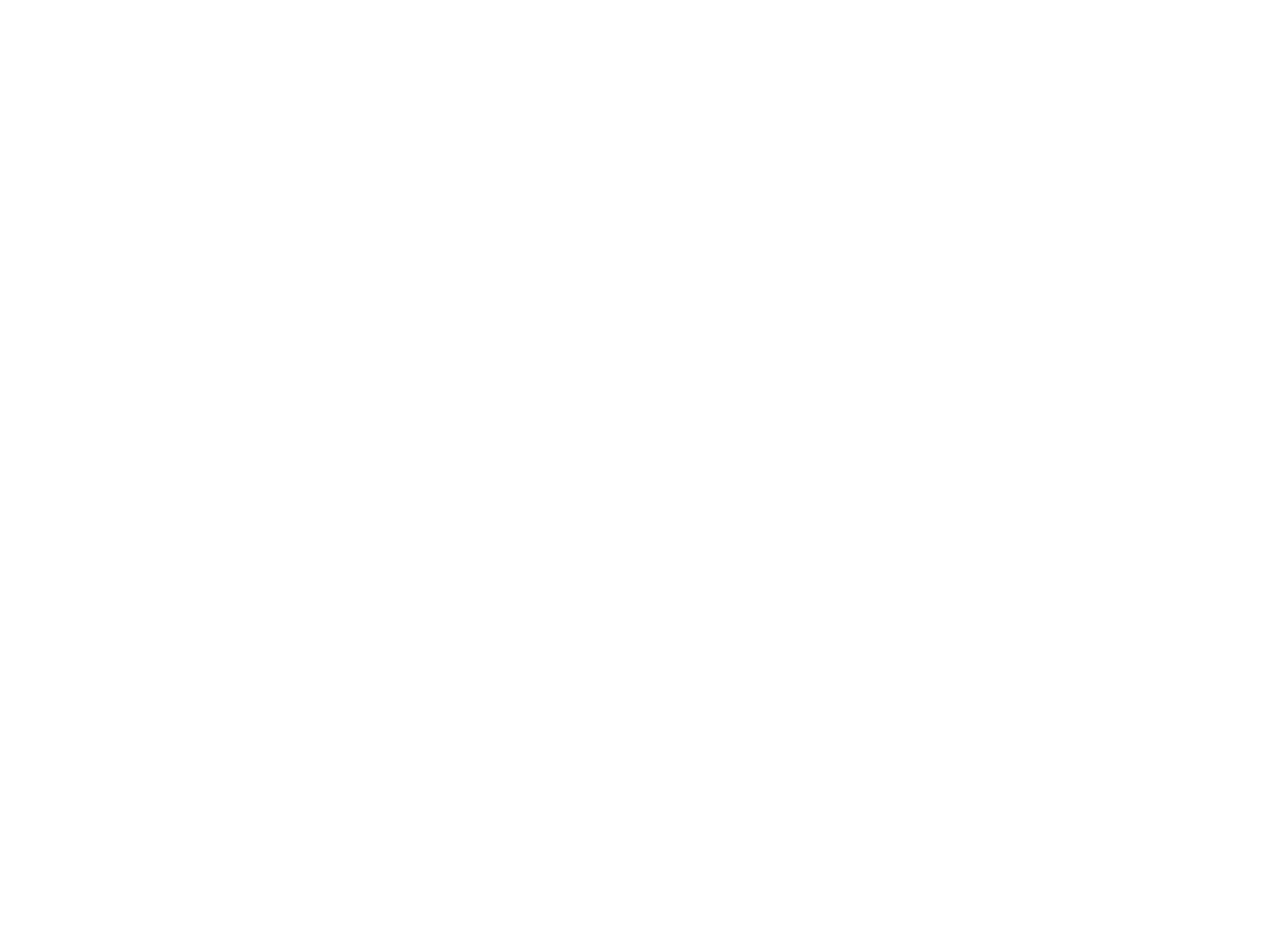
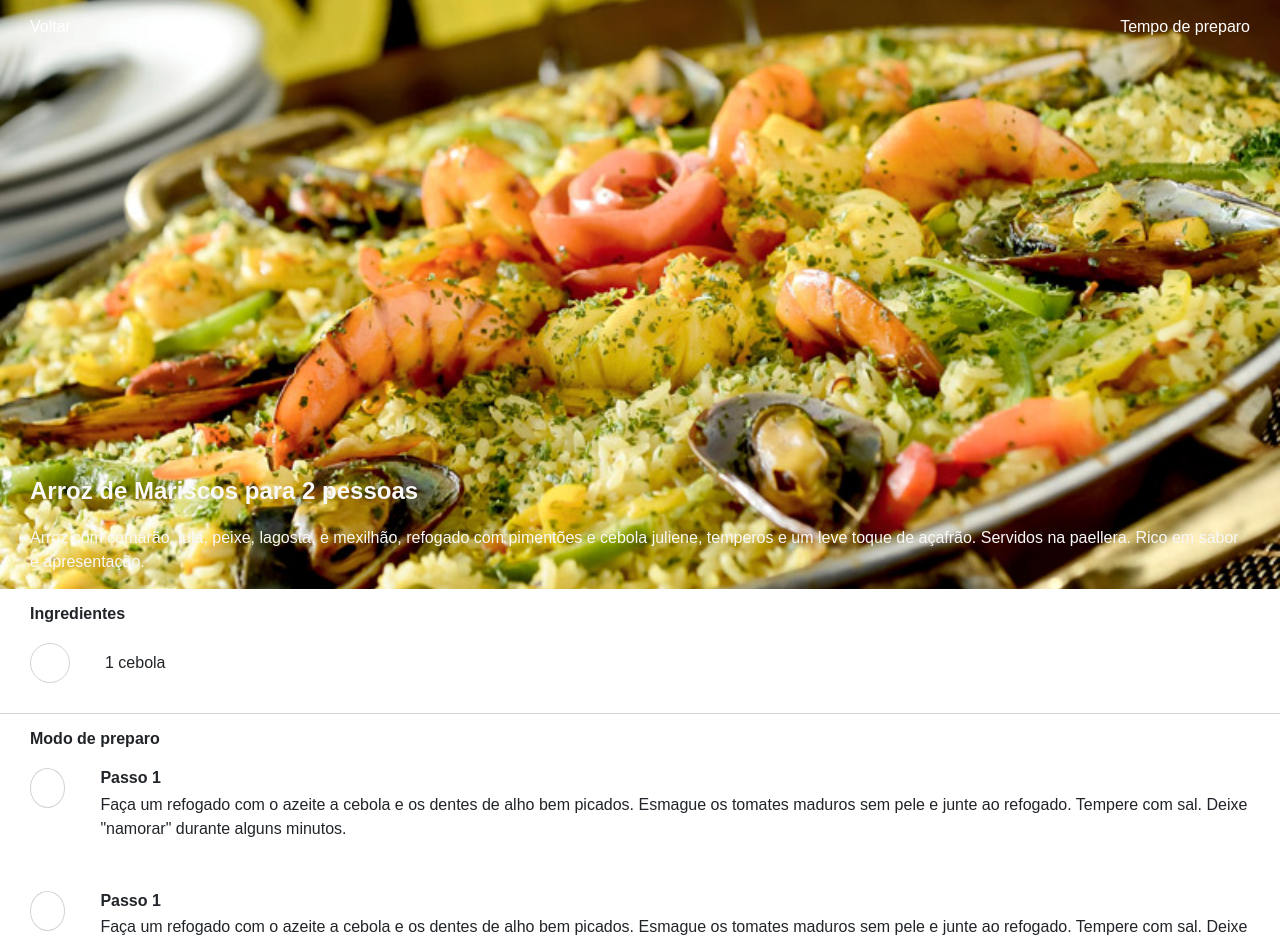
Before and after one commit to joaoribas35/tagme_client, a React (Create React App) app: page /receita in a window 1280 px wide. Shown: the top 942 px of the page. Before the commit the page ends 800 px from the top, so only its background shows below. Built offline with nearby package versions, Linux system fonts and the light colour scheme.

Commit message:
feat: create recipe page

```diff
--- /dev/null
+++ b/src/components/Checkbox/index.js
@@ -0,0 +1,22 @@
+import { useState } from "react";
+import { Checked, Unchecked } from "./styles";
+
+const Checkbox = ({ isChecked }) => {
+  const [check, setCheck] = useState(false);
+
+  const handleClick = () => {
+    setCheck(!check);
+  };
+
+  return (
+    <>
+      {check ? (
+        <Checked onClick={handleClick} />
+      ) : (
+        <Unchecked onClick={handleClick} />
+      )}
+    </>
+  );
+};
+
+export default Checkbox;
--- /dev/null
+++ b/src/components/Checkbox/styles.js
@@ -0,0 +1,16 @@
+import styled from "styled-components";
+import check_icon from "../../assets/img/icon-check.png";
+
+export const Checked = styled.button`
+  width: 40px;
+  height: 40px;
+  border-radius: 50%;
+  border: 1px solid lightgray;
+  background-color: var(--color-bg-green);
+  background-image: url(${check_icon});
+  cursor: pointer;
+`;
+
+export const Unchecked = styled(Checked)`
+  background-color: #fff;
+`;
--- a/src/globalStyles.js
+++ b/src/globalStyles.js
@@ -6,7 +6,10 @@
     --color-bg-primary: #f67900;
     --color-bg-topbar: #363636;
     --color-font: #313131;
-    --height-topbar: 70px
+    --color-font-recipe: #f8f8f8;
+    --color-bg-ingredients: #fafafa;
+    --color-bg-green: #63d900;
+    --height-topbar: 70px;
   }
 
   body {
@@ -15,4 +18,9 @@
     box-sizing: border-box;
     font-family: 'Poppins', Open-Sans,  Sans-Serif;
   }
+
+  p {
+    margin: 0;
+    padding: 0;
+  }
 `;
--- /dev/null
+++ b/src/pages/Recipe/Directions/index.js
@@ -0,0 +1,38 @@
+import Checkbox from "../../../components/Checkbox";
+import { Container, Direction } from "./styles";
+
+const Directions = () => {
+  return (
+    <>
+      <Container>
+        <h1>Modo de preparo</h1>
+
+        <Direction>
+          <Checkbox />
+          <div>
+            <h1>Passo 1</h1>
+            <p>
+              Faça um refogado com o azeite a cebola e os dentes de alho bem
+              picados. Esmague os tomates maduros sem pele e junte ao refogado.
+              Tempere com sal. Deixe "namorar" durante alguns minutos.
+            </p>
+          </div>
+        </Direction>
+
+        <Direction>
+          <Checkbox />
+          <div>
+            <h1>Passo 1</h1>
+            <p>
+              Faça um refogado com o azeite a cebola e os dentes de alho bem
+              picados. Esmague os tomates maduros sem pele e junte ao refogado.
+              Tempere com sal. Deixe "namorar" durante alguns minutos.
+            </p>
+          </div>
+        </Direction>
+      </Container>
+    </>
+  );
+};
+
+export default Directions;
--- /dev/null
+++ b/src/pages/Recipe/Directions/styles.js
@@ -0,0 +1,40 @@
+import styled from "styled-components";
+
+export const Container = styled.div`
+  display: flex;
+  flex-direction: column;
+  margin: 15px 30px;
+
+  h1 {
+    font-size: 1rem;
+    font-weight: bold;
+    margin-bottom: 20px;
+  }
+`;
+
+export const Direction = styled.div`
+  display: flex;
+  margin-bottom: 50px;
+
+  button {
+    margin-right: 35px;
+  }
+
+  div {
+    &:last-child {
+      display: flex;
+      flex-direction: column;
+
+      h1 {
+        font-size: 1rem;
+        font-weight: bold;
+        margin-bottom: 5px;
+      }
+
+      p {
+        font-size: 1rem;
+        margin: 0;
+      }
+    }
+  }
+`;
--- /dev/null
+++ b/src/pages/Recipe/Ingredients/index.js
@@ -0,0 +1,19 @@
+import { Container, Ingredient } from "./styles";
+import Checkbox from "../../../components/Checkbox";
+
+const Ingredients = () => {
+  return (
+    <>
+      <Container>
+        <h1>Ingredientes</h1>
+
+        <Ingredient>
+          <Checkbox />
+          <p> 1 cebola</p>
+        </Ingredient>
+      </Container>
+    </>
+  );
+};
+
+export default Ingredients;
--- /dev/null
+++ b/src/pages/Recipe/Ingredients/styles.js
@@ -0,0 +1,25 @@
+import styled from "styled-components";
+
+export const Container = styled.div`
+  display: flex;
+  flex-direction: column;
+  padding: 15px 30px;
+  background-color: var(--color-bg-ingredients) center;
+  border-bottom: 1px solid lightgray;
+
+  h1 {
+    font-size: 1rem;
+    font-weight: bold;
+    margin-bottom: 20px;
+  }
+`;
+
+export const Ingredient = styled.div`
+  display: flex;
+  margin-bottom: 15px;
+  align-items: center;
+
+  button {
+    margin-right: 35px;
+  }
+`;
--- /dev/null
+++ b/src/pages/Recipe/index.js
@@ -0,0 +1,32 @@
+import { HeaderBottom, HeaderTop, Header, Footer } from "./styles";
+import Ingredients from "./Ingredients";
+import Directions from "./Directions";
+
+const Recipe = () => {
+  return (
+    <>
+      <Header>
+        <HeaderTop>
+          <div>Voltar</div>
+          <div>Tempo de preparo</div>
+        </HeaderTop>
+        <HeaderBottom>
+          <h1>Arroz de Mariscos para 2 pessoas</h1>
+          <p>
+            Arroz com camarão, lula, peixe, lagosta, e mexilhão, refogado com
+            pimentões e cebola juliene, temperos e um leve toque de açafrão.
+            Servidos na paellera. Rico em sabor e apresentação.
+          </p>
+        </HeaderBottom>
+      </Header>
+      <Ingredients />
+      <Directions />
+      <Footer>
+        <div>STATUS</div>
+        <button>Finalizar</button>
+      </Footer>
+    </>
+  );
+};
+
+export default Recipe;
--- /dev/null
+++ b/src/pages/Recipe/styles.js
@@ -0,0 +1,41 @@
+import styled from "styled-components";
+import arroz_marisco from "../../assets/img/prato-arroz-grande.jpg";
+
+export const Header = styled.div`
+  display: flex;
+  flex-direction: column;
+  background: url(${arroz_marisco}) center center/cover no-repeat;
+  height: 589px;
+  justify-content: space-between;
+  padding: 15px 30px;
+`;
+
+export const HeaderTop = styled.div`
+  display: flex;
+  justify-content: space-between;
+  width: 100%;
+  color: #fff;
+`;
+
+export const HeaderBottom = styled.div`
+  display: flex;
+  flex-direction: column;
+  color: var(--color-font-recipe);
+
+  h1 {
+    font-size: 1.5rem;
+    font-weight: bold;
+    margin-bottom: 20px;
+  }
+
+  p {
+    font-size: 1rem;
+  }
+`;
+
+export const Footer = styled.div`
+  display: flex;
+  justify-content: space-between;
+  background-color: #f1f1f1;
+  height: 60px;
+`;
--- a/src/routes/index.js
+++ b/src/routes/index.js
@@ -1,6 +1,7 @@
 import { Switch, Route } from "react-router";
 import Login from "../pages/Login";
 import Recipes from "../pages/Recipes";
+import Recipe from "../pages/Recipe";
 
 import PrivateRoute from "./PrivateRoute";
 
@@ -10,6 +11,7 @@
       <Switch>
         <Route exact path="/" component={Login} />
         <Route exact path="/receitas" component={Recipes} />
+        <Route exact path="/receita" component={Recipe} />
       </Switch>
     </>
   );
```
Also changed, not shown: src/mock.json (added, +53 -0 lines), src/assets/img/icon-check.png (added).
